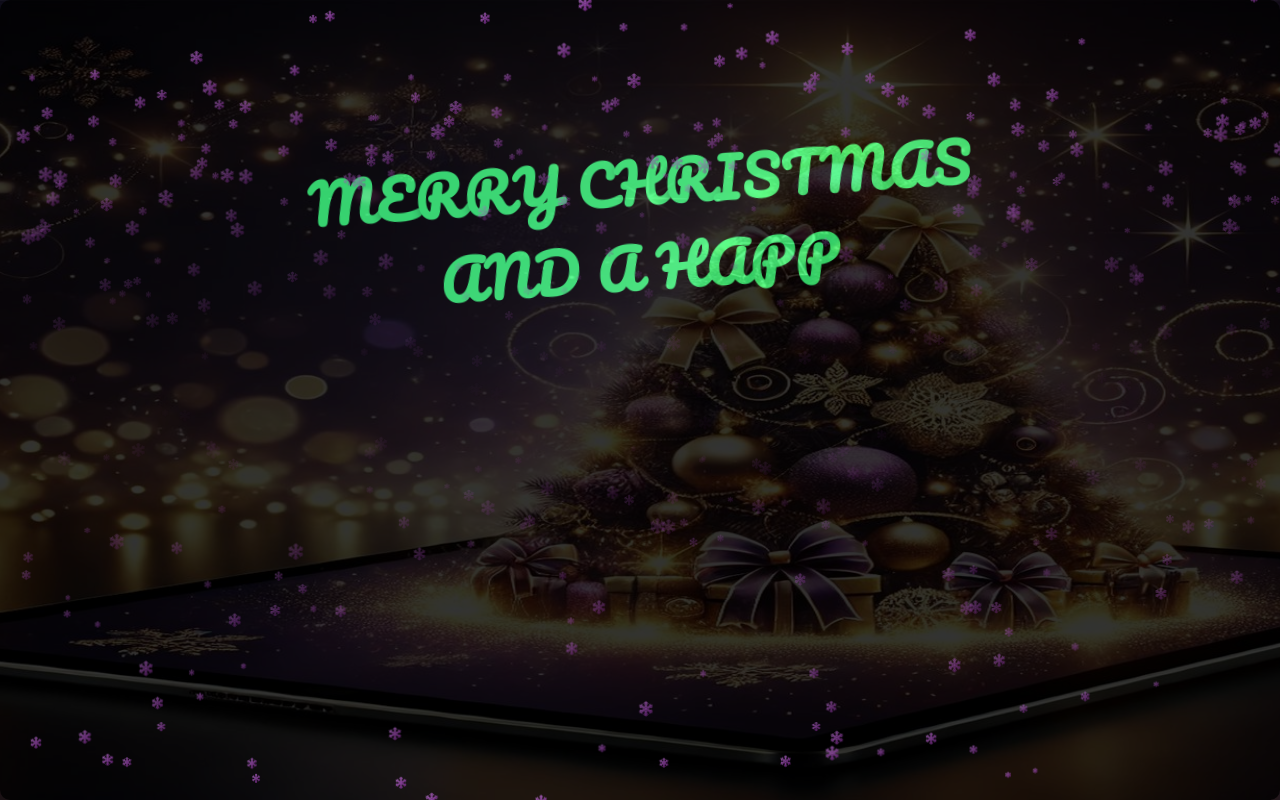
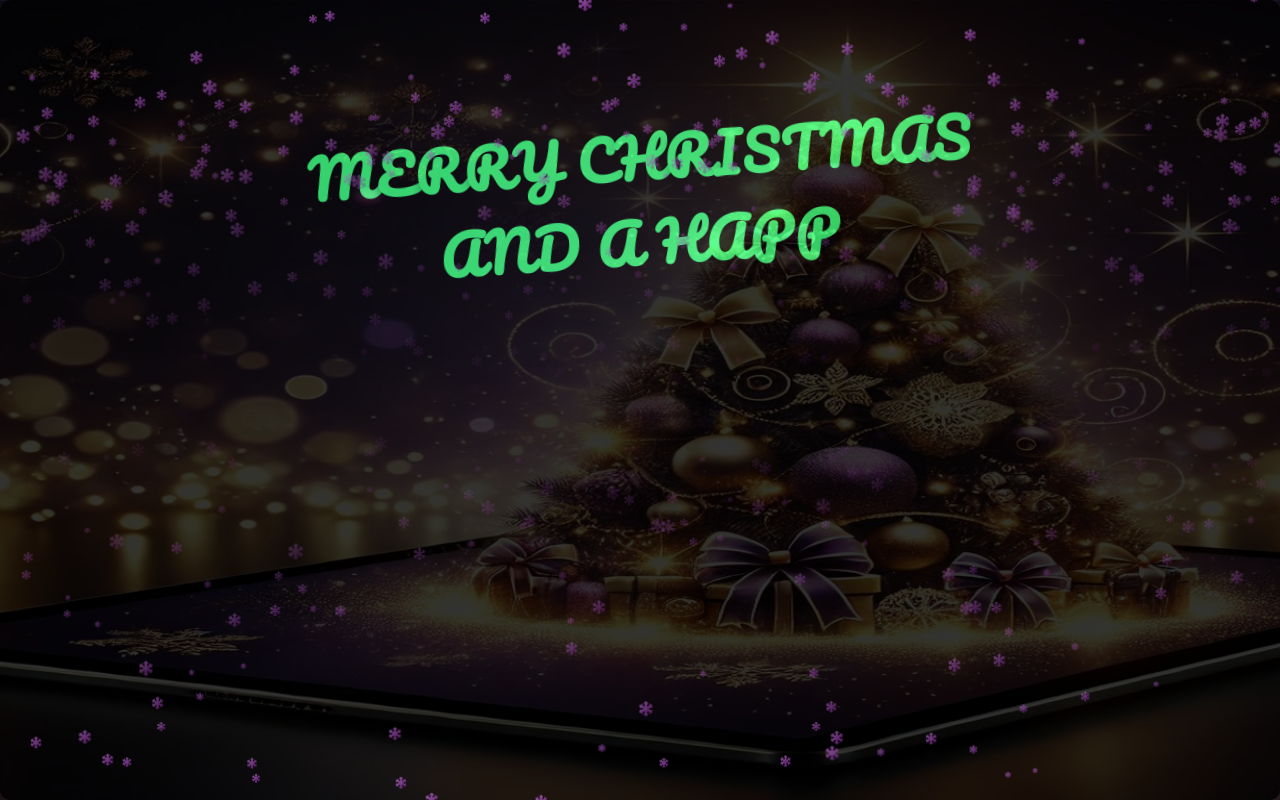
Before and after one commit to kamaufnjeri/happy_new_year_2025, a React (Vite) app in the folder merry-christmas/: page / in a window 1280 px wide. Built offline with nearby package versions, Linux system fonts and the light colour scheme; grey boxes are pictures that could not be loaded.

Commit message:
Merry christmas with react

```diff
--- a/merry-christmas/src/components/FallingText.jsx
+++ b/merry-christmas/src/components/FallingText.jsx
@@ -118,7 +118,7 @@ const FallingText = () => {
 
 
           </div>
-            <div className='header-text'>
+            <div className='header-text new-year'>
 
               <span className='header-text'>{newYearMessage}</span>
             </div>
--- a/merry-christmas/src/components/FallingText.scss
+++ b/merry-christmas/src/components/FallingText.scss
@@ -106,7 +106,9 @@
      font-size: 20px;
     }
 }
-
+.new-year {
+  margin-bottom: 50px;
+}
 @keyframes dance {
   0% {
     transform: translateY(0) rotate(0deg) scale(1);
@@ -241,8 +243,8 @@
   right: 0;
   bottom: 0;
   mix-blend-mode: lighten;
-  width: 100px;
-  height: 100px;
+  width: 200px;
+  height: 200px;
   animation: move_santa 30s infinite ease-in-out;
 }
 
```
